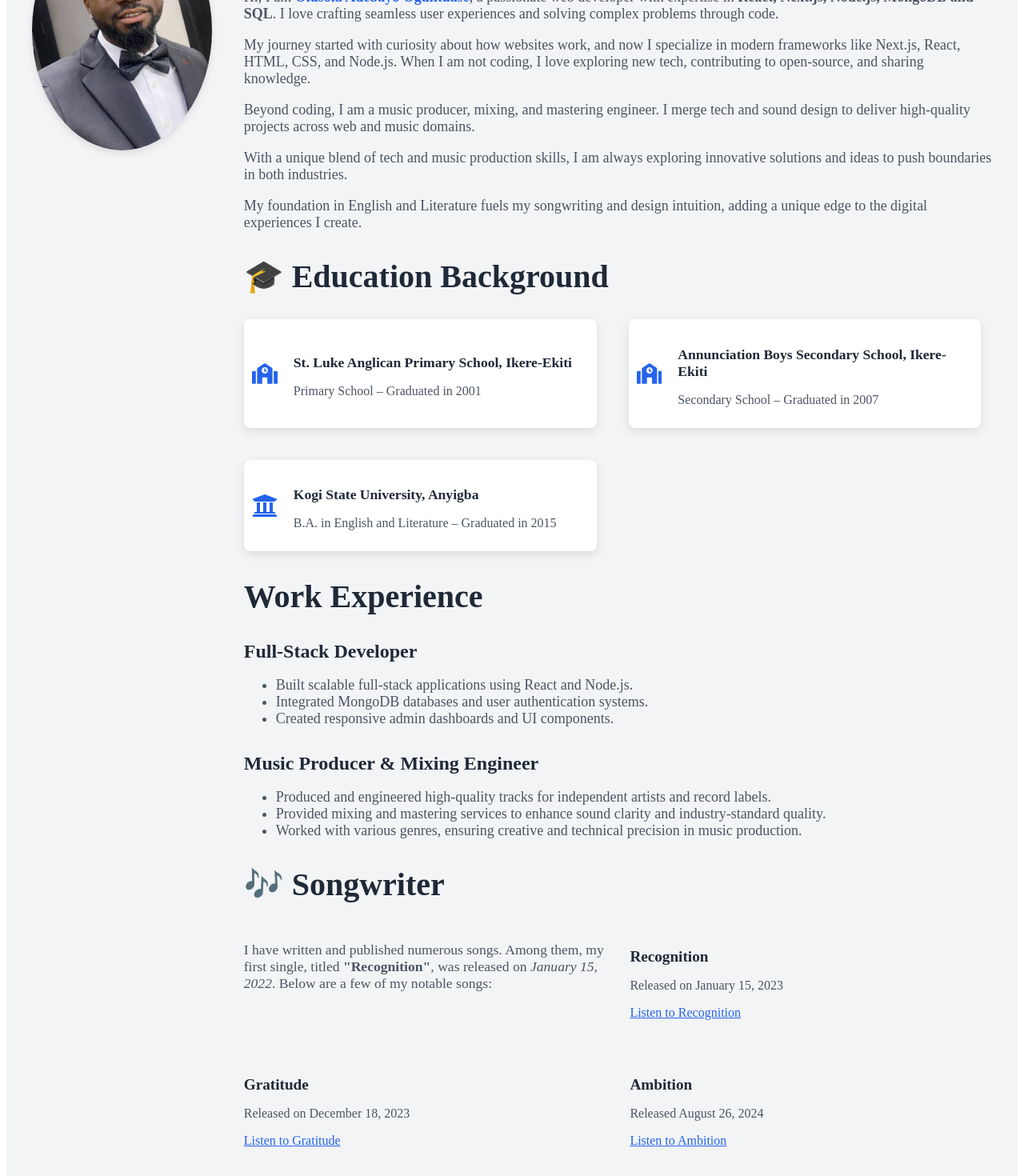
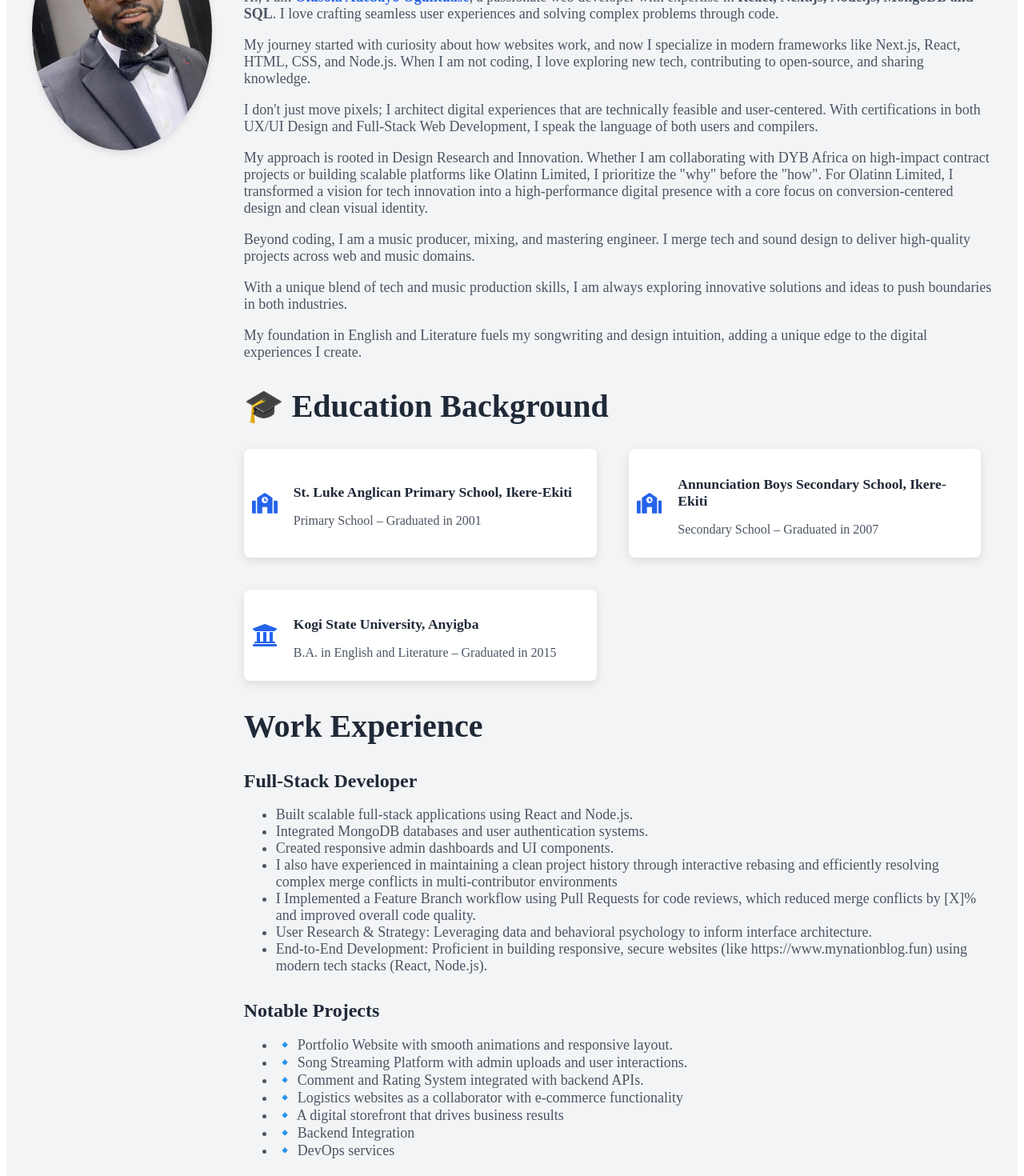
Before and after one commit to Nationsound/My-Portfolio, a Next.js app: page / in a window 1280 px wide. Shown: the part 1040-2510 px from the top of the page at 80% size. Built offline with nearby package versions, Linux system fonts and the light colour scheme.

Commit message:
More details

```diff
--- a/src/app/components/about/About.tsx
+++ b/src/app/components/about/About.tsx
@@ -52,6 +52,21 @@ const About = () => {
               I specialize in modern frameworks like Next.js, React, HTML, CSS,
               and Node.js. When I am not coding, I love exploring new tech,
               contributing to open-source, and sharing knowledge.
+            </p>
+
+            <p className="about-description">
+              I don't just move pixels; I architect digital experiences that are
+              technically feasible and user-centered. With certifications in both
+              UX/UI Design and Full-Stack Web Development, I speak the language of
+              both users and compilers.
+            </p>
+
+            <p className="about-description">
+              My approach is rooted in Design Research and Innovation.
+              Whether I am collaborating with DYB Africa on high-impact contract projects or
+              building scalable platforms like Olatinn Limited, I prioritize the "why" before the "how".
+              For Olatinn Limited, I transformed a vision for tech innovation into a high-performance
+              digital presence with a core focus on conversion-centered design and clean visual identity.
             </p>
 
             <p className="about-description">
@@ -113,16 +128,23 @@ const About = () => {
               <li>Built scalable full-stack applications using React and Node.js.</li>
               <li>Integrated MongoDB databases and user authentication systems.</li>
               <li>Created responsive admin dashboards and UI components.</li>
+              <li>I also have experienced in maintaining a clean project history through interactive rebasing and
+                efficiently resolving complex merge conflicts in multi-contributor environments</li>
+              <li>I Implemented a Feature Branch workflow using Pull Requests for code reviews, which reduced
+                merge conflicts by [X]% and improved overall code quality.</li>
+              <li>User Research & Strategy: Leveraging data and behavioral psychology to inform interface architecture.</li>
+              <li>End-to-End Development: Proficient in building responsive, secure websites (like https://www.mynationblog.fun)
+                using modern tech stacks (React, Node.js).</li>
             </ul>
 
-            <h4 className="about-heading-a">Music Producer & Mixing Engineer</h4>
+            {/* <h4 className="about-heading-a">Music Producer & Mixing Engineer</h4>
             <ul className="about-description">
               <li>Produced and engineered high-quality tracks for independent artists and record labels.</li>
               <li>Provided mixing and mastering services to enhance sound clarity and industry-standard quality.</li>
               <li>Worked with various genres, ensuring creative and technical precision in music production.</li>
-            </ul>
+            </ul> */}
 
-            <h2 className="about-heading">🎶 Songwriter</h2>
+            {/* <h2 className="about-heading">🎶 Songwriter</h2>
             <div className="song-list">
              <p className="song-description">
                 I have written and published numerous songs. Among them, my first
@@ -161,13 +183,17 @@ const About = () => {
                   </a>
                 </div>
               ))}
-            </div>
+            </div> */}
 
             <h4 className="about-heading-a">Notable Projects</h4>
             <ul className="about-description">
               <li>🔹 Portfolio Website with smooth animations and responsive layout.</li>
               <li>🔹 Song Streaming Platform with admin uploads and user interactions.</li>
               <li>🔹 Comment and Rating System integrated with backend APIs.</li>
+              <li>🔹 Logistics websites as a collaborator with e-commerce functionality</li>
+              <li>🔹 A digital storefront that drives business results</li>
+              <li>🔹 Backend Integration</li>
+              <li>🔹 DevOps services</li>
             </ul>
 
             <h4 className="about-heading-a">Certifications & Skills</h4>
--- a/src/app/components/hero/Hero.tsx
+++ b/src/app/components/hero/Hero.tsx
@@ -6,7 +6,7 @@ const Hero = () => {
     <section className={styles.hero}>
       <div className={styles.heroContent}>
         <h1 className={styles.heroTitle}>Hi, I am Olusola Adebayo Oguntuase</h1>
-        <h4 className={styles.heroSubtitle}>Full-Stack Developer | Music Producer | Mixing & Mastering (Sound) Engineer</h4>
+        <h4 className={styles.heroSubtitle}>Full-Stack Developer | UX/UI Designer </h4>
         <p className={styles.heroSubtitle}>
           A passionate web developer specializing in Next.js, React, Node.js and modern web technologies.
         </p>
```
